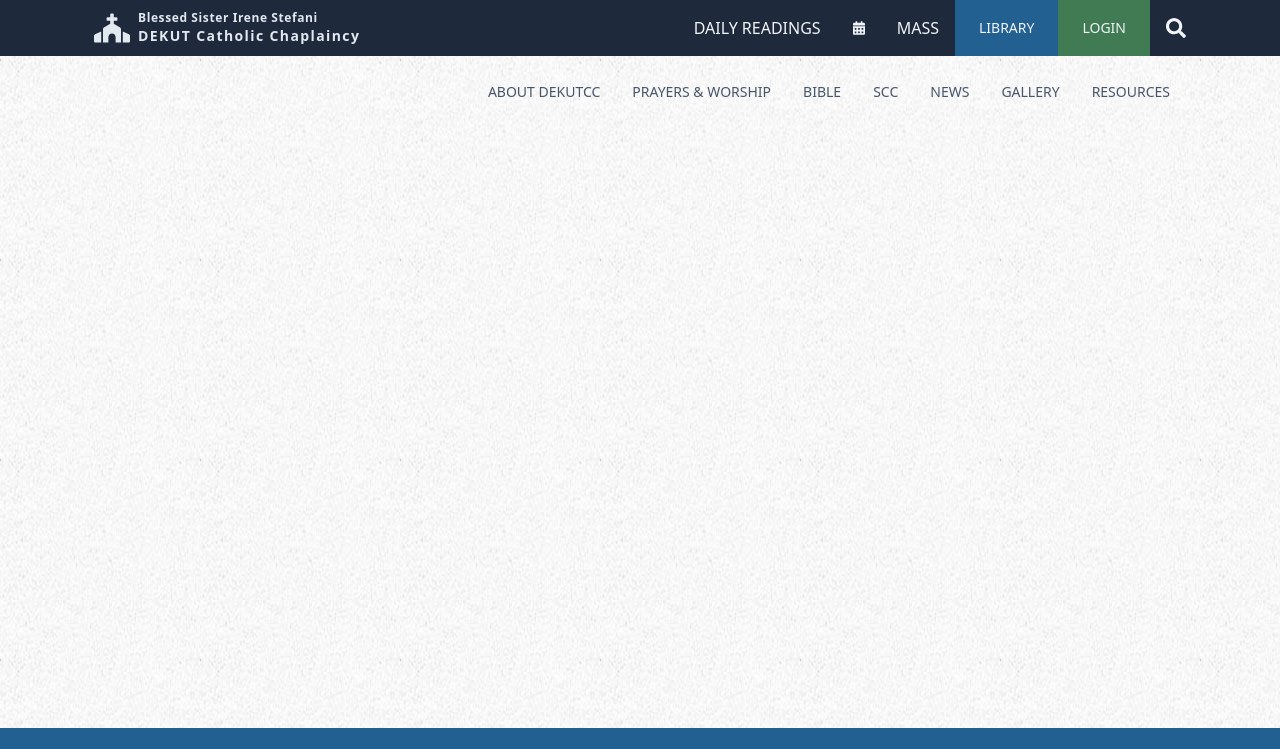
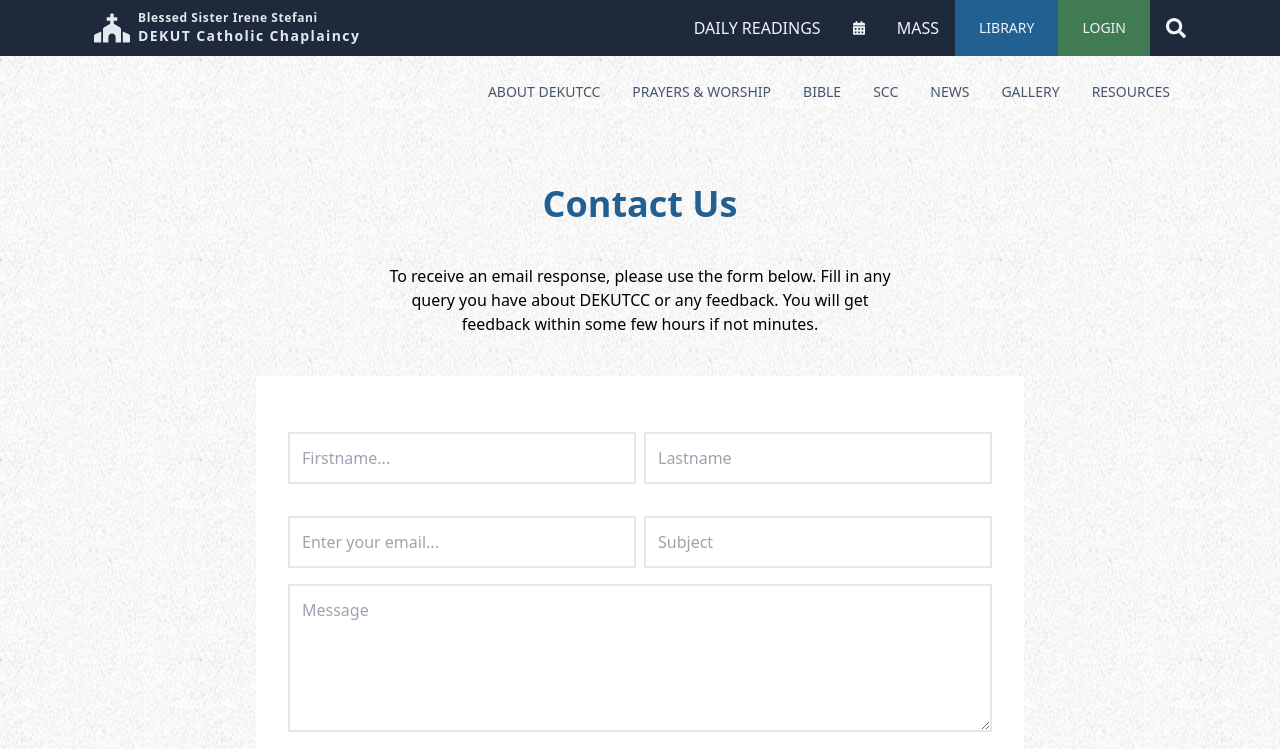
Before and after one commit to marville001/caweb-new, a React (Create React App) app: page /contact-us in a window 1280 px wide. Shown: the top 749 px of the page. Built offline with nearby package versions, Linux system fonts and the light colour scheme.

Commit message:
Created the contact page

```diff
--- a/src/App.js
+++ b/src/App.js
@@ -2,6 +2,7 @@ import { Route, Routes } from "react-router-dom";
 import Footer from "./components/Footer";
 import Header from "./components/Header";
 import About from "./pages/About";
+import Contact from "./pages/Contact";
 import Events from "./pages/Events";
 import ForgotPassword from "./pages/ForgotPassword";
 import GetConnected from "./pages/GetConnected";
@@ -26,6 +27,7 @@ function App() {
           <Route exact path="/events" element={<Events />} />
           <Route exact path="/readings" element={<Home />} />
           <Route exact path="/about" element={<About />} />
+          <Route exact path="/contact-us" element={<Contact />} />
           <Route exact path="/leadership" element={<Leadership />} />
           <Route exact path="/leadership/scc" element={<SccLeadership />} />
           <Route exact path="/get-connected" element={<GetConnected />} />
--- a/src/components/Header.jsx
+++ b/src/components/Header.jsx
@@ -198,7 +198,7 @@ const Header = () => {
             <Link
               onClick={() => setIsMenuOpen(false)}
               className=" my-2 text-sm uppercase text-slate-100"
-              to="/contact"
+              to="/contact-us"
             >
               Contact
             </Link>
@@ -221,7 +221,7 @@ const Header = () => {
             <Link
               onClick={() => setIsMenuOpen(false)}
               className=" my-2 text-sm uppercase text-slate-100"
-              to="/contact"
+              to="/mass"
             >
               Our Mass
             </Link>
--- /dev/null
+++ b/src/pages/Contact.jsx
@@ -0,0 +1,67 @@
+import React from "react";
+
+const Contact = () => {
+  return (
+    <div className="container  py-14">
+      <h1 className="text-3xl md:text-4xl text-center text-dodge-blue font-bold">
+        Contact Us
+      </h1>
+      <p className="py-10 max-w-lg text-center mx-auto">
+        To receive an email response, please use the form below. Fill in any
+        query you have about DEKUTCC or any feedback. You will get feedback
+        within some few hours if not minutes.
+      </p>
+
+      <div className="bg-white p-4 md:p-8 max-w-3xl mx-auto">
+        <div className="md:flex md:gap-2">
+          <div className="form-group my-4 flex-1">
+            <input
+              type="text"
+              className="p-3 block border-slate-200 border-2 w-full mt-2"
+              placeholder="Firstname..."
+            />
+          </div>
+          <div className="form-group my-4 flex-1">
+            <input
+              type="text"
+              className="p-3 block border-slate-200 border-2 w-full mt-2"
+              placeholder="Lastname"
+            />
+          </div>
+        </div>
+        <div className="md:flex md:gap-2">
+          <div className="form-group my-2 flex-1">
+            <input
+              type="email"
+              className="p-3 block border-slate-200 border-2 w-full mt-2"
+              placeholder="Enter your email..."
+            />
+          </div>
+          <div className="form-group my-2 flex-1">
+            <input
+              type="text"
+              className="p-3 block border-slate-200 border-2 w-full mt-2"
+              placeholder="Subject"
+            />
+          </div>
+        </div>
+        <div className="form-group my-2 flex-1">
+            <textarea
+              type="text"
+              rows="5"
+              className="p-3 block border-slate-200 border-2 w-full mt-2"
+              placeholder="Message"
+            >
+
+            </textarea>
+          </div>
+
+        <button className="w-full p-2 mt-5 text-white text-center text-lg uppercase bg-dodge-blue cursor-pointer">
+          SUBMIT
+        </button>
+      </div>
+    </div>
+  );
+};
+
+export default Contact;
```
